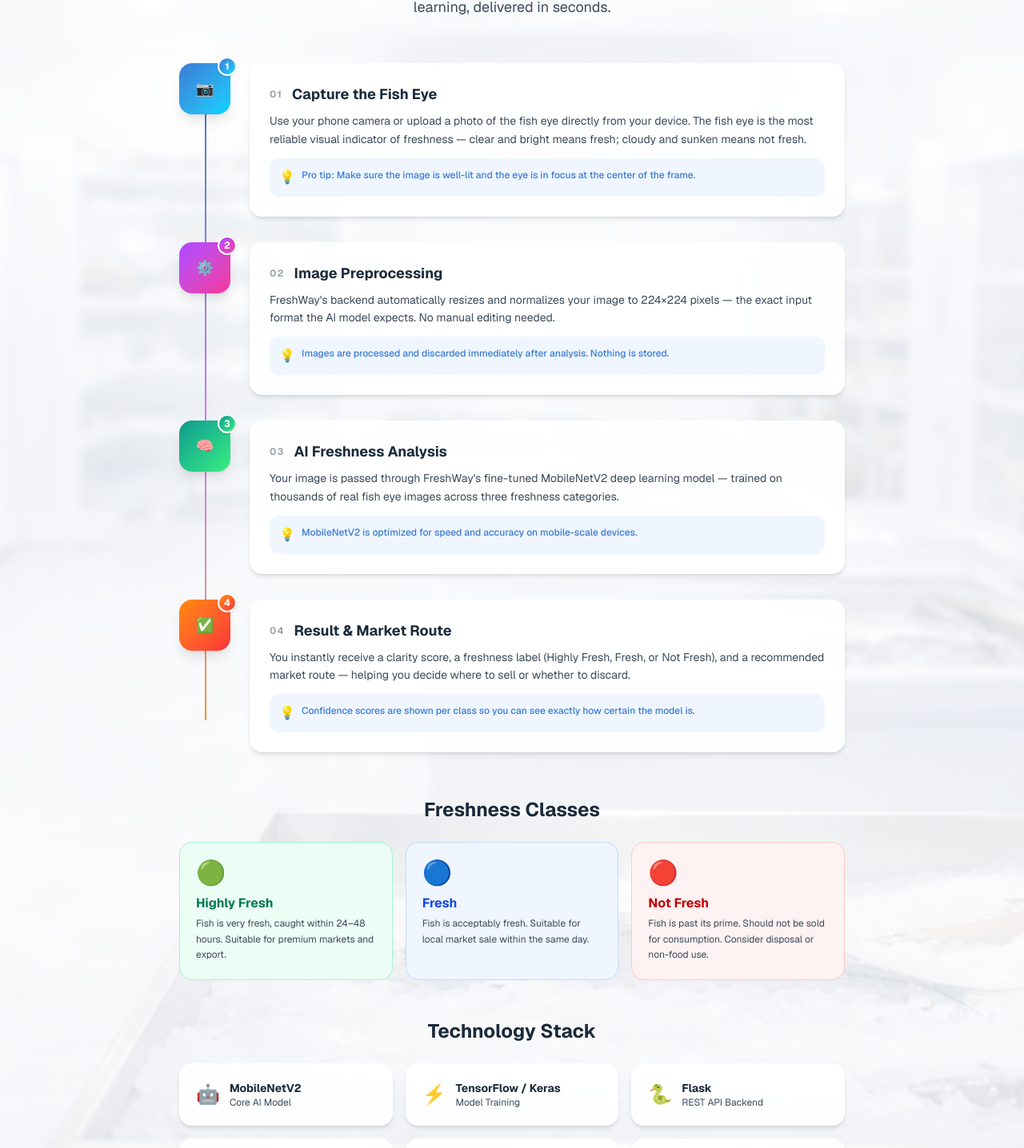
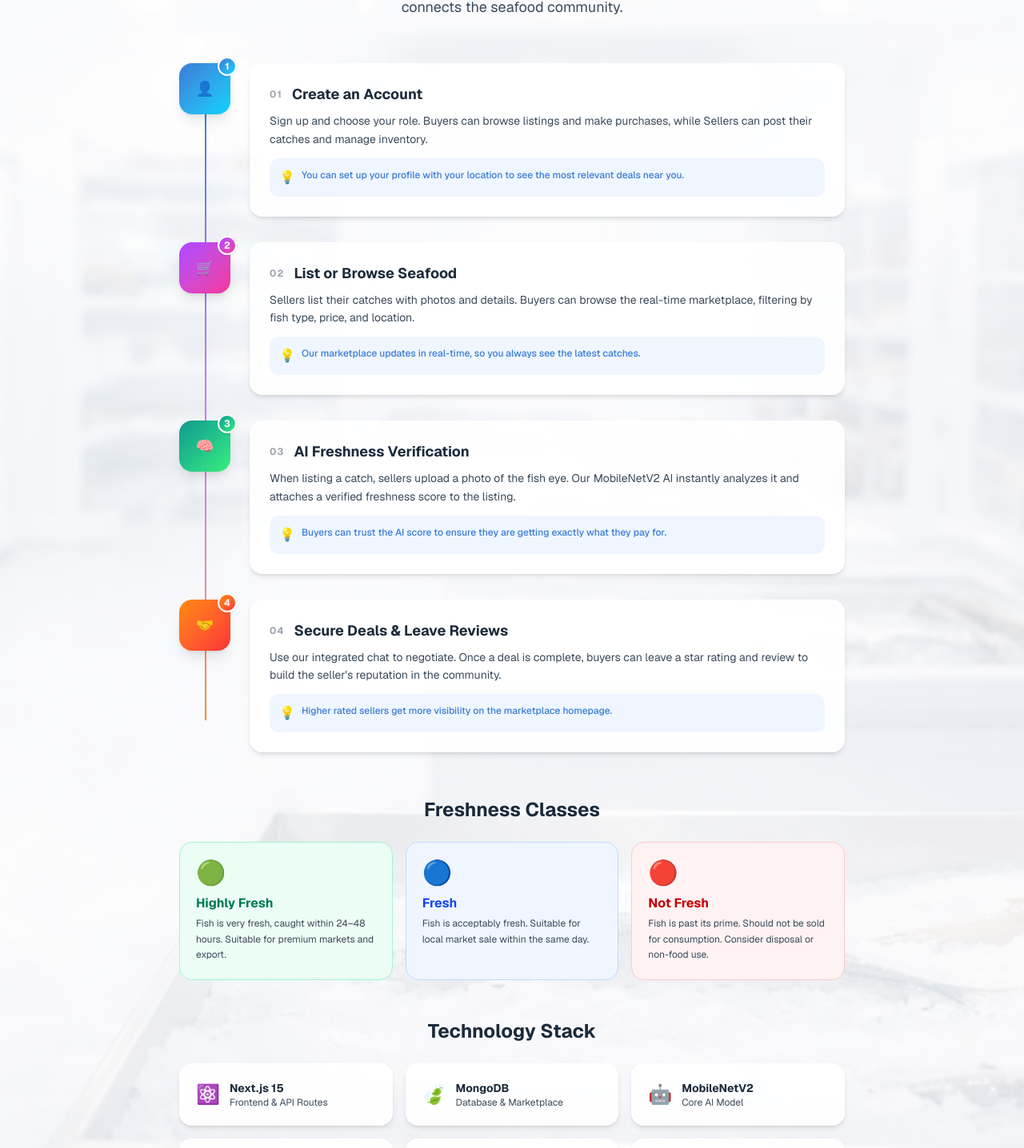
Before and after one commit to Muhammad-Sheik-Nauman/freshway, a Next.js app in the folder client/: page /how-it-works in a window 1280 px wide. Shown: the part 317-1753 px from the top of the page at 80% size. Built offline with nearby package versions, Linux system fonts and the light colour scheme; no server answers.

Commit message:
feat: implement landing page and supplementary informational pages for about, contact, and how-it-works sections

```diff
--- a/client/app/about/page.tsx
+++ b/client/app/about/page.tsx
@@ -26,10 +26,10 @@ const team = [
 ];
 
 const values = [
-  { icon: "🧠", title: "AI-Driven", desc: "We use deep learning to accurately classify fish freshness, eliminating guesswork from quality control." },
-  { icon: "🌊", title: "Sustainable", desc: "By reducing fish waste through better freshness detection, we contribute to a more sustainable seafood industry." },
-  { icon: "⚡", title: "Real-Time", desc: "Instant analysis results in seconds, empowering buyers and sellers to make fast, confident decisions." },
-  { icon: "🤝", title: "Trustworthy", desc: "Built on transparency — every prediction comes with confidence scores so you always know how certain we are." },
+  { icon: "🏪", title: "Direct Marketplace", desc: "We eliminate middlemen, connecting fishermen and sellers directly with buyers for better prices and fresher fish." },
+  { icon: "🧠", title: "AI-Verified Quality", desc: "Every listing is backed by our deep learning freshness model, ensuring you know exactly what you're buying." },
+  { icon: "⭐", title: "Community Trust", desc: "A robust review and rating system guarantees accountability. Good sellers are rewarded with higher visibility." },
+  { icon: "🤝", title: "Seamless Deals", desc: "Integrated messaging and deal tracking make transactions smooth, transparent, and secure from start to finish." },
 ];
 
 export default function AboutPage() {
@@ -55,19 +55,18 @@ export default function AboutPage() {
             About FreshWay
           </span>
           <h1 className="text-4xl sm:text-5xl font-bold text-[#1a2a3a] mb-4 leading-tight">
-            Smarter Fish. <br className="sm:hidden" /> Fresher Markets.
+            Smarter Fish. <br className="sm:hidden" /> Connected Markets.
           </h1>
           <p className="text-[#3a4a5a] text-lg max-w-2xl mx-auto leading-relaxed">
-            FreshWay is an AI-powered fish freshness detection and supply chain management platform built to modernize Mangalore's seafood industry — from the boat to the buyer.
+            FreshWay is an AI-powered seafood marketplace built to modernize Mangalore's seafood industry. We connect verified sellers with buyers directly, using deep learning to guarantee freshness at every step.
           </p>
         </div>
 
-        {/* Mission Card */}
         <div className="bg-gradient-to-br from-[#1a2a3a] to-[#3a7bd5] text-white rounded-3xl p-8 sm:p-12 mb-12 shadow-2xl">
           <p className="text-xs font-bold uppercase tracking-widest text-white/60 mb-3">Our Mission</p>
-          <h2 className="text-2xl sm:text-3xl font-bold mb-4">Eliminating fish waste through intelligent quality control.</h2>
+          <h2 className="text-2xl sm:text-3xl font-bold mb-4">Empowering a transparent and efficient seafood ecosystem.</h2>
           <p className="text-white/80 text-base leading-relaxed max-w-3xl">
-            Every year, thousands of kilograms of fish are discarded or sold below value due to a lack of reliable freshness assessment tools. FreshWay bridges this gap by putting the power of AI directly into the hands of fish market workers, supply chain managers, and quality inspectors — no laboratory required.
+            For too long, the seafood supply chain has been opaque, leading to unfair pricing and fish waste. FreshWay bridges this gap by providing a direct marketplace for buyers and sellers, powered by AI freshness detection and a trustworthy review system to ensure everyone gets a fair deal.
           </p>
         </div>
 
@@ -107,10 +106,10 @@ export default function AboutPage() {
         {/* Stats strip */}
         <div className="bg-white/90 backdrop-blur rounded-2xl shadow-md border border-white/50 p-6 grid grid-cols-2 sm:grid-cols-4 gap-6 text-center">
           {[
-            { value: "95%+", label: "Model Accuracy" },
-            { value: "3s", label: "Avg Analysis Time" },
-            { value: "3", label: "Freshness Classes" },
-            { value: "100%", label: "Open Source" },
+            { value: "500+", label: "Active Users" },
+            { value: "95%+", label: "AI Accuracy" },
+            { value: "100K+", label: "Deals Closed" },
+            { value: "4.9/5", label: "Avg Rating" },
           ].map((s) => (
             <div key={s.label}>
               <p className="text-2xl font-bold text-[#3a7bd5]">{s.value}</p>
--- a/client/app/contact/page.tsx
+++ b/client/app/contact/page.tsx
@@ -159,6 +159,8 @@ export default function ContactPage() {
                     >
                       <option value="" disabled>Select a topic…</option>
                       <option value="General Inquiry">General Inquiry</option>
+                      <option value="Marketplace Issue">Marketplace Issue</option>
+                      <option value="Seller Support">Seller Support</option>
                       <option value="Technical Support">Technical Support</option>
                       <option value="Partnership">Partnership / Business</option>
                       <option value="Bug Report">Bug Report</option>
--- a/client/app/how-it-works/page.tsx
+++ b/client/app/how-it-works/page.tsx
@@ -4,45 +4,45 @@ import Navbar from "@/components/Navbar";
 const steps = [
   {
     number: "01",
-    title: "Capture the Fish Eye",
-    desc: "Use your phone camera or upload a photo of the fish eye directly from your device. The fish eye is the most reliable visual indicator of freshness — clear and bright means fresh; cloudy and sunken means not fresh.",
-    icon: "📷",
+    title: "Create an Account",
+    desc: "Sign up and choose your role. Buyers can browse listings and make purchases, while Sellers can post their catches and manage inventory.",
+    icon: "👤",
     color: "from-[#3a7bd5] to-[#00d2ff]",
-    tip: "Pro tip: Make sure the image is well-lit and the eye is in focus at the center of the frame.",
+    tip: "You can set up your profile with your location to see the most relevant deals near you.",
   },
   {
     number: "02",
-    title: "Image Preprocessing",
-    desc: "FreshWay's backend automatically resizes and normalizes your image to 224×224 pixels — the exact input format the AI model expects. No manual editing needed.",
-    icon: "⚙️",
+    title: "List or Browse Seafood",
+    desc: "Sellers list their catches with photos and details. Buyers can browse the real-time marketplace, filtering by fish type, price, and location.",
+    icon: "🛒",
     color: "from-purple-500 to-pink-500",
-    tip: "Images are processed and discarded immediately after analysis. Nothing is stored.",
+    tip: "Our marketplace updates in real-time, so you always see the latest catches.",
   },
   {
     number: "03",
-    title: "AI Freshness Analysis",
-    desc: "Your image is passed through FreshWay's fine-tuned MobileNetV2 deep learning model — trained on thousands of real fish eye images across three freshness categories.",
+    title: "AI Freshness Verification",
+    desc: "When listing a catch, sellers upload a photo of the fish eye. Our MobileNetV2 AI instantly analyzes it and attaches a verified freshness score to the listing.",
     icon: "🧠",
     color: "from-[#11998e] to-[#38ef7d]",
-    tip: "MobileNetV2 is optimized for speed and accuracy on mobile-scale devices.",
+    tip: "Buyers can trust the AI score to ensure they are getting exactly what they pay for.",
   },
   {
     number: "04",
-    title: "Result & Market Route",
-    desc: "You instantly receive a clarity score, a freshness label (Highly Fresh, Fresh, or Not Fresh), and a recommended market route — helping you decide where to sell or whether to discard.",
-    icon: "✅",
+    title: "Secure Deals & Leave Reviews",
+    desc: "Use our integrated chat to negotiate. Once a deal is complete, buyers can leave a star rating and review to build the seller's reputation in the community.",
+    icon: "🤝",
     color: "from-orange-400 to-red-500",
-    tip: "Confidence scores are shown per class so you can see exactly how certain the model is.",
+    tip: "Higher rated sellers get more visibility on the marketplace homepage.",
   },
 ];
 
 const techStack = [
+  { name: "Next.js 15", role: "Frontend & API Routes", icon: "⚛️" },
+  { name: "MongoDB", role: "Database & Marketplace", icon: "🍃" },
   { name: "MobileNetV2", role: "Core AI Model", icon: "🤖" },
-  { name: "TensorFlow / Keras", role: "Model Training", icon: "⚡" },
-  { name: "Flask", role: "REST API Backend", icon: "🐍" },
-  { name: "Next.js 15", role: "Frontend Framework", icon: "⚛️" },
-  { name: "Python Imaging Library", role: "Image Processing", icon: "🖼️" },
-  { name: "NumPy", role: "Numerical Operations", icon: "🔢" },
+  { name: "TensorFlow", role: "Model Inference", icon: "⚡" },
+  { name: "NextAuth", role: "Authentication", icon: "🔐" },
+  { name: "Flask", role: "AI Backend", icon: "🐍" },
 ];
 
 export default function HowItWorksPage() {
@@ -69,7 +69,7 @@ export default function HowItWorksPage() {
           </span>
           <h1 className="text-4xl sm:text-5xl font-bold text-[#1a2a3a] mb-4">How It Works</h1>
           <p className="text-[#3a4a5a] text-lg max-w-xl mx-auto">
-            From a single photo to a full freshness report — powered by deep learning, delivered in seconds.
+            From signing up to closing your first deal — see how FreshWay connects the seafood community.
           </p>
         </div>
 
--- a/client/components/LandingPage.tsx
+++ b/client/components/LandingPage.tsx
@@ -64,39 +64,39 @@ const LandingPage = () => {
 
   const features = [
     {
-      icon: "📷",
-      title: "Capture & Analyze",
-      desc: "Take a photo of the fish eye with any camera. Our AI delivers results in under 3 seconds.",
+      icon: "🏪",
+      title: "Dynamic Marketplace",
+      desc: "Browse a real-time marketplace of seafood listings. Connect with verified sellers directly and negotiate deals.",
       color: "from-[#3a7bd5] to-[#00d2ff]",
       bg: "bg-blue-50",
     },
     {
       icon: "🧠",
-      title: "AI-Powered Detection",
-      desc: "MobileNetV2 deep learning model trained on thousands of real fish samples with 95%+ accuracy.",
+      title: "AI Quality Verification",
+      desc: "Our MobileNetV2 deep learning model analyzes fish eye photos to instantly verify freshness before you buy.",
       color: "from-purple-500 to-pink-400",
       bg: "bg-purple-50",
     },
     {
-      icon: "🚚",
-      title: "Supply Chain Ready",
-      desc: "Manage seller contracts, track distances, prices, and delivery history all in one place.",
+      icon: "💬",
+      title: "Real-time Messaging",
+      desc: "Communicate securely with buyers and sellers. Negotiate prices and finalize deals without leaving the platform.",
       color: "from-[#11998e] to-[#38ef7d]",
       bg: "bg-emerald-50",
     },
     {
-      icon: "📊",
-      title: "Detailed Reports",
-      desc: "Get confidence scores, market route recommendations, and per-class freshness breakdowns.",
+      icon: "⭐",
+      title: "Transparent Reviews",
+      desc: "Build trust with a comprehensive rating system. Read reviews from previous buyers to make informed decisions.",
       color: "from-orange-400 to-red-400",
       bg: "bg-orange-50",
     },
   ];
 
   const steps = [
-    { num: "01", title: "Upload a Photo", desc: "Take or upload a close-up photo of the fish eye using your device.", icon: "📸" },
-    { num: "02", title: "AI Analyzes It", desc: "Our MobileNetV2 model processes the image in seconds.", icon: "⚡" },
-    { num: "03", title: "Get Your Result", desc: "Instantly see freshness status, confidence score & market route.", icon: "✅" },
+    { num: "01", title: "Create Your Profile", desc: "Sign up and choose your role as a Buyer or Seller in our marketplace.", icon: "👤" },
+    { num: "02", title: "List or Discover", desc: "Sellers list catches with AI freshness proof. Buyers browse the market.", icon: "🛒" },
+    { num: "03", title: "Connect & Transact", desc: "Chat, finalize deals, and leave transparent reviews to build trust.", icon: "🤝" },
   ];
 
   return (
@@ -111,22 +111,21 @@ const LandingPage = () => {
         <Navbar />
 
         <div className="relative z-10 flex-1 flex flex-col items-center justify-center text-center px-4 py-20">
-          {/* Label pill */}
           <div className="flex items-center gap-2 bg-[#3a7bd5]/10 border border-[#3a7bd5]/20 text-[#3a7bd5] text-xs sm:text-sm font-semibold px-4 py-2 rounded-full mb-6 backdrop-blur-sm">
             <span className="w-2 h-2 rounded-full bg-emerald-400 animate-pulse inline-block"></span>
-            AI Model Live — Real-time Fish Freshness Detection
+            The Premier AI-Powered Seafood Marketplace
           </div>
 
           {/* Headline */}
           <h1 className="text-4xl sm:text-5xl md:text-6xl font-extrabold text-[#1a2a3a] mb-4 leading-tight max-w-3xl">
-            Know If Your Fish Is
+            Buy & Sell Seafood with
             <span className="block bg-gradient-to-r from-[#3a7bd5] to-[#00d2ff] bg-clip-text text-transparent">
-              Fresh in Seconds
+              AI Freshness & Total Confidence
             </span>
           </h1>
 
           <p className="text-[#3a4a5a] text-base sm:text-lg md:text-xl max-w-2xl mx-auto mb-10 leading-relaxed">
-            FreshWay uses deep learning to instantly assess fish freshness from a single photo — eliminating guesswork and reducing waste across Mangalore's seafood supply chain.
+            FreshWay connects buyers and sellers in a transparent marketplace. We use AI to instantly verify fish freshness, ensuring you get the highest quality seafood every time.
           </p>
 
           {/* CTA Buttons */}
@@ -201,13 +200,12 @@ const LandingPage = () => {
         </div>
       </div>
 
-      {/* ── STATS SECTION ─────────────────────────────────── */}
       <div className="bg-gradient-to-r from-[#1a2a3a] to-[#3a7bd5] py-14 px-4">
         <div className="max-w-4xl mx-auto grid grid-cols-2 sm:grid-cols-4 gap-8">
-          <StatItem value={95} suffix="%" label="Model Accuracy" />
-          <StatItem value={3} suffix="s" label="Avg. Analysis Time" />
-          <StatItem value={3} suffix="" label="Freshness Classes" />
-          <StatItem value={100} suffix="%" label="Open Source" />
+          <StatItem value={500} suffix="+" label="Active Buyers & Sellers" />
+          <StatItem value={95} suffix="%" label="AI Accuracy" />
+          <StatItem value={100} suffix="K+" label="Deals Closed" />
+          <StatItem value={4.9} suffix="/5" label="Average Rating" />
         </div>
       </div>
 
@@ -220,7 +218,7 @@ const LandingPage = () => {
             </span>
             <h2 className="text-3xl sm:text-4xl font-bold text-[#1a2a3a] mb-3">Everything You Need</h2>
             <p className="text-[#3a4a5a] max-w-lg mx-auto">
-              From instant AI analysis to full supply chain management — FreshWay covers it all.
+              From discovering top-quality seafood to managing deals and ensuring freshness — FreshWay has you covered.
             </p>
           </div>
           <div className="grid grid-cols-1 sm:grid-cols-2 gap-6">
@@ -276,30 +274,41 @@ const LandingPage = () => {
         </div>
       </div>
 
-      {/* ── FRESHNESS CLASSES SECTION ─────────────────────── */}
+      {/* ── DASHBOARD PREVIEW SECTION ─────────────────────── */}
       <div className="bg-white py-20 px-4">
         <div className="max-w-4xl mx-auto">
           <div className="text-center mb-10">
             <span className="inline-block bg-[#3a7bd5]/10 text-[#3a7bd5] text-xs font-bold px-4 py-1.5 rounded-full mb-3 uppercase tracking-wider">
-              Results
+              Roles
             </span>
-            <h2 className="text-3xl sm:text-4xl font-bold text-[#1a2a3a]">What You'll Get</h2>
+            <h2 className="text-3xl sm:text-4xl font-bold text-[#1a2a3a]">Built for Everyone</h2>
           </div>
-          <div className="grid grid-cols-1 sm:grid-cols-3 gap-5">
-            {[
-              { icon: "🟢", label: "Highly Fresh", sub: "Caught within 24–48 hrs", market: "Premium Export Market", bg: "bg-emerald-500", text: "text-emerald-700", light: "bg-emerald-50 border-emerald-100" },
-              { icon: "🔵", label: "Fresh", sub: "Suitable for local market", market: "Local Fish Market", bg: "bg-blue-500", text: "text-blue-700", light: "bg-blue-50 border-blue-100" },
-              { icon: "🔴", label: "Not Fresh", sub: "Not for consumption", market: "Discard / Non-food use", bg: "bg-red-500", text: "text-red-700", light: "bg-red-50 border-red-100" },
-            ].map((c) => (
-              <div key={c.label} className={`rounded-2xl border p-6 ${c.light} text-center`}>
-                <span className="text-4xl block mb-3">{c.icon}</span>
-                <h3 className={`font-bold text-lg mb-1 ${c.text}`}>{c.label}</h3>
-                <p className="text-xs text-[#3a4a5a] mb-4">{c.sub}</p>
-                <div className={`${c.text} text-xs font-semibold bg-white/80 rounded-xl px-3 py-2 border`}>
-                  🏪 {c.market}
-                </div>
-              </div>
-            ))}
+          <div className="grid grid-cols-1 sm:grid-cols-2 gap-6">
+            <div className="rounded-2xl border p-8 bg-blue-50 border-blue-100 relative overflow-hidden">
+              <span className="text-5xl block mb-4">🛒</span>
+              <h3 className="font-bold text-2xl mb-2 text-blue-900">For Buyers</h3>
+              <p className="text-sm text-blue-800/80 mb-6 leading-relaxed">
+                Browse a diverse marketplace of fresh catches. Filter by fish type, view AI-verified freshness scores, chat with sellers, and leave reviews after successful purchases.
+              </p>
+              <ul className="space-y-2 text-sm text-blue-900 font-medium">
+                <li className="flex items-center gap-2"><span className="text-blue-500">✓</span> Real-time Marketplace</li>
+                <li className="flex items-center gap-2"><span className="text-blue-500">✓</span> AI Quality Proofs</li>
+                <li className="flex items-center gap-2"><span className="text-blue-500">✓</span> Integrated Chat</li>
+              </ul>
+            </div>
+
+            <div className="rounded-2xl border p-8 bg-emerald-50 border-emerald-100 relative overflow-hidden">
+              <span className="text-5xl block mb-4">🎣</span>
+              <h3 className="font-bold text-2xl mb-2 text-emerald-900">For Sellers</h3>
+              <p className="text-sm text-emerald-800/80 mb-6 leading-relaxed">
+                Reach a wider audience of trusted buyers. Create listings with photos, use our AI tool to prove freshness, manage incoming inquiries, and build your reputation.
+              </p>
+              <ul className="space-y-2 text-sm text-emerald-900 font-medium">
+                <li className="flex items-center gap-2"><span className="text-emerald-500">✓</span> Easy Listing Management</li>
+                <li className="flex items-center gap-2"><span className="text-emerald-500">✓</span> Deal Tracking</li>
+                <li className="flex items-center gap-2"><span className="text-emerald-500">✓</span> Rating & Feedback System</li>
+              </ul>
+            </div>
           </div>
         </div>
       </div>
@@ -312,7 +321,7 @@ const LandingPage = () => {
             Ready to Start?
           </h2>
           <p className="text-white/75 text-base sm:text-lg mb-8 leading-relaxed">
-            Join the future of fish quality control. No subscription, no lab equipment — just your camera and FreshWay.
+            Join the fastest-growing seafood marketplace. Connect with buyers and sellers, ensure quality, and grow your business with FreshWay.
           </p>
           <button
             onClick={handleGetStarted}
```
